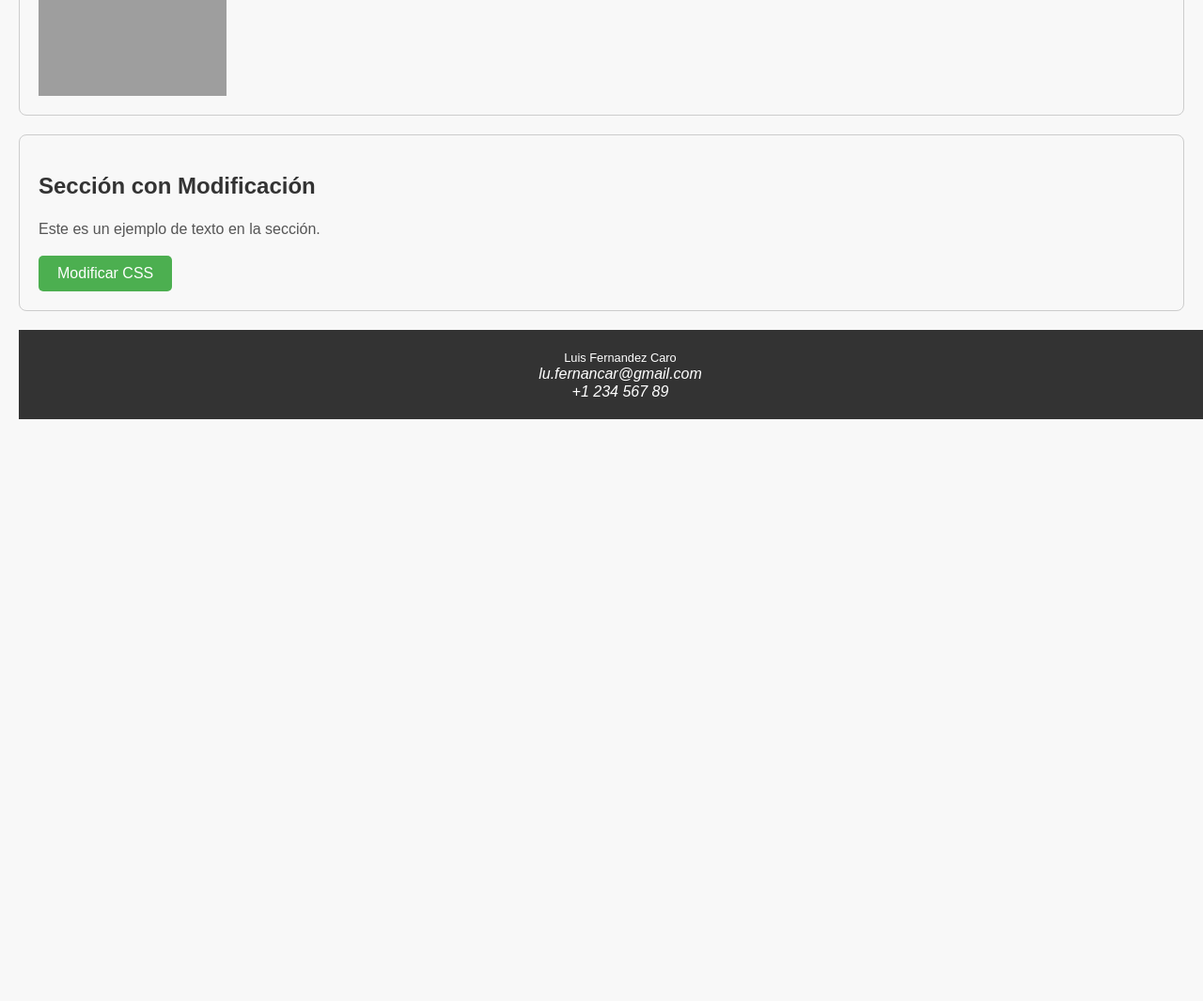
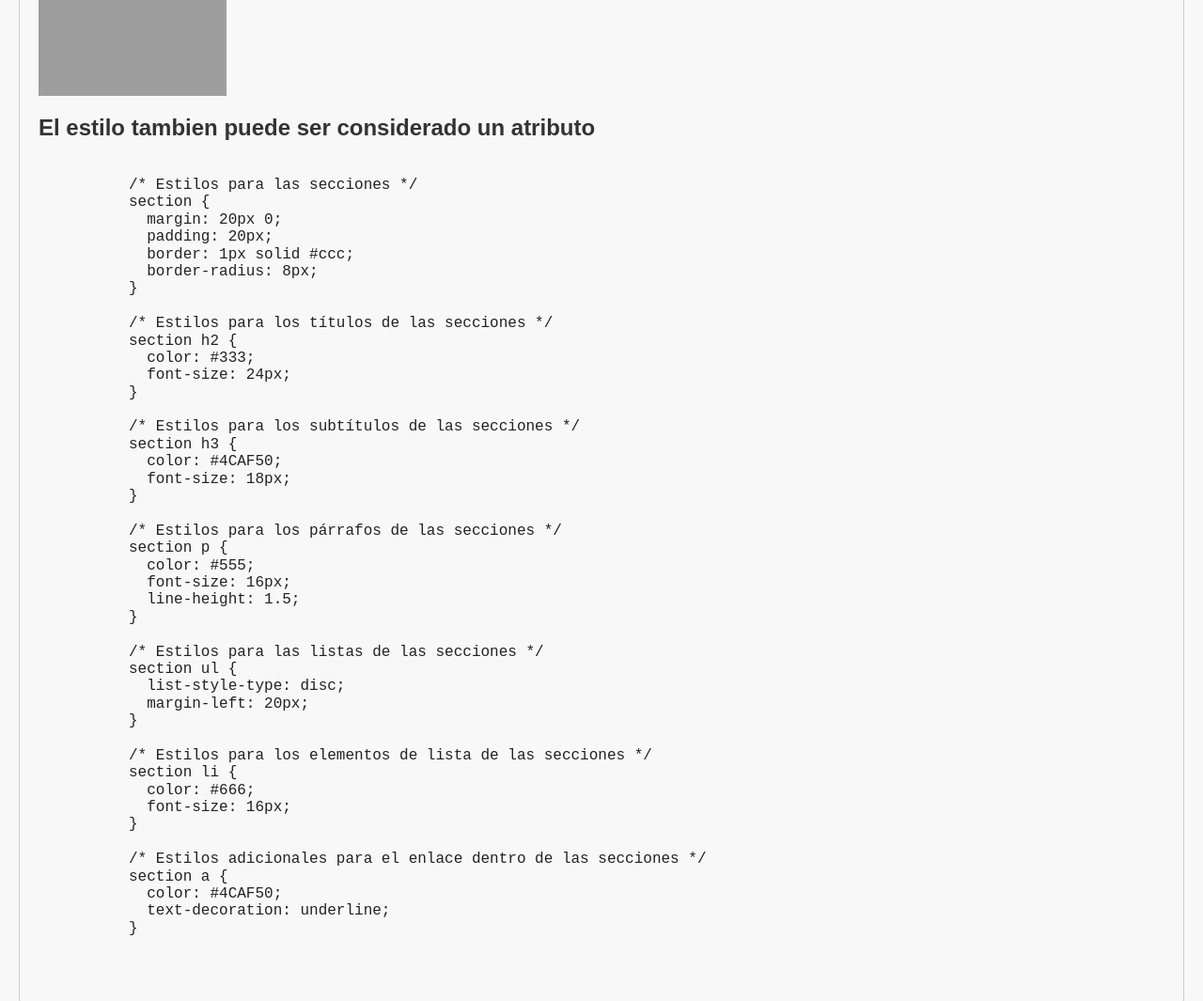
Before and after one commit to Luisfcaro/Actividadfinal_SCV_Luis_Fernandez, a website built with Parcel: page index.html in a window 1280 px wide. Shown: the part 1320-2385 px from the top of the page at 94% size. Before the commit the page ends 1786 px from the top, so only its background shows below. Built offline with nearby package versions, Linux system fonts and the light colour scheme; grey boxes are pictures that could not be loaded.

Commit message:
A corregir por: Usuario 1, hotfix atributos

```diff
--- a/index.html
+++ b/index.html
@@ -75,6 +75,55 @@
       <h2>Modificar atributos HTML</h2>
       <img id="Imagen" src="https://picsum.photos/id/1/200/300" alt="Imagen Original">
       <button id="btnModificar" onclick="document.getElementById('Imagen').src='https://picsum.photos/id/237/200';">Modificar Atributo src</button>
+      <h2>El estilo tambien puede ser considerado un atributo</h2>
+      <pre>
+        <code>
+          /* Estilos para las secciones */
+          section {
+            margin: 20px 0;
+            padding: 20px;
+            border: 1px solid #ccc;
+            border-radius: 8px;
+          }
+
+          /* Estilos para los títulos de las secciones */
+          section h2 {
+            color: #333;
+            font-size: 24px;
+          }
+
+          /* Estilos para los subtítulos de las secciones */
+          section h3 {
+            color: #4CAF50;
+            font-size: 18px;
+          }
+
+          /* Estilos para los párrafos de las secciones */
+          section p {
+            color: #555;
+            font-size: 16px;
+            line-height: 1.5;
+          }
+
+          /* Estilos para las listas de las secciones */
+          section ul {
+            list-style-type: disc;
+            margin-left: 20px;
+          }
+
+          /* Estilos para los elementos de lista de las secciones */
+          section li {
+            color: #666;
+            font-size: 16px;
+          }
+
+          /* Estilos adicionales para el enlace dentro de las secciones */
+          section a {
+            color: #4CAF50;
+            text-decoration: underline;
+          }
+        </code>
+      </pre>
     </section>
 
     <hr>
```
